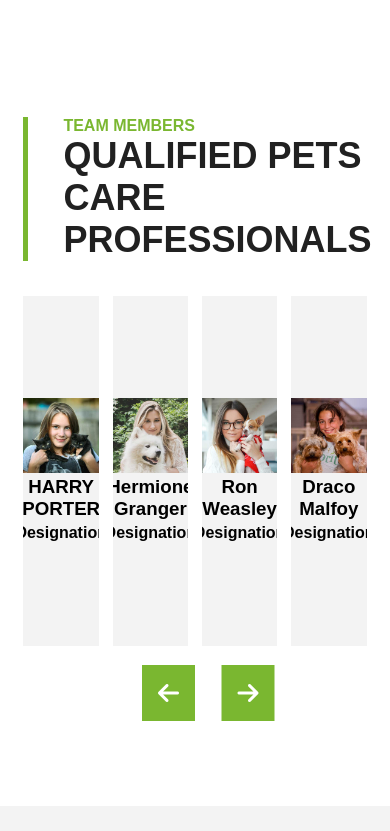
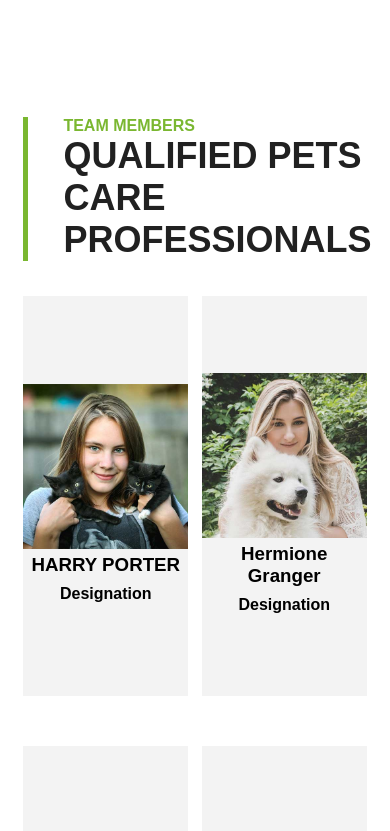
Before and after one commit to rudmoon/Pet-Shop, a plain HTML site: page index.html in a window 390 px wide. Shown: the part 7231-8062 px from the top of the page. Drawn offline with nearby package versions, Linux system fonts and the light colour scheme.

Commit message:
Shallow finish with css
Shallow finish with css

```diff
--- a/index.html
+++ b/index.html
@@ -349,8 +349,6 @@
                         <h4 class="member__designation">Designation</h4>
                     </li>
                 </ul>
-                <button id="team__prevBtn"><i class="fa-solid fa-arrow-left"></i></button>
-                <button id="team__nextBtn"><i class="fa-solid fa-arrow-right"></i></button>
             </div>
         </div>
     </section>
--- a/main.js
+++ b/main.js
@@ -131,22 +131,9 @@ $(document).ready(function() {
         },300);
     });
 
-    //6) Team list slide-show
-
-    let teamContain = $('.introduce__cover');
-    let teamUl = teamContain.find('ul');
-    let teamLi = teamUl.find('li');
-    let teamPrev = teamContain.find('#team__prevBtn');
-    let teamNext = teamContain.find('#team__nextBtn');
-    let teamslideCount = teamLi.length;
-    let currentIdx = 0;
 
 
-    teamLi.each(function(i) {
-        $(this).css({
-            left : i*26 + '%'
-        })
-    })
+
 
 
 
--- a/style.css
+++ b/style.css
@@ -668,17 +668,19 @@ i {
 }
 .introduce__cover {
     position: relative;
-    height: 430px;
+    height: 460px;
+    overflow: hidden;
 }
 .team__introduce {
     position: absolute;
     width: 100%;
 }
 .team__introduce--member {
-    position: absolute;
     width: 22%;
-    height: 350px;
+    height: 370px;
     margin-right: 4%;
+    margin-bottom: 100px;
+    float : left;
     overflow: hidden;
     display: flex;
     flex-direction: column;
@@ -686,6 +688,9 @@ i {
     align-items: center;
     text-align: center;
     background-color: #f3f3f3;
+}
+.team__introduce--member:last-child {
+    margin-right: 0;
 }
 .member__full-name, .member__designation {
     padding : 3%;
@@ -1016,6 +1021,30 @@ i {
     #pricing {
         margin-bottom: var(--font-biggest);
     }
+    .introduce__cover {
+        width: 100%;
+        height: 900px;
+    }
+    #team {
+        margin-bottom: var(--font-bigger);
+    }
+    .team__introduce {
+        position: static;
+        display: flex;
+        width: 100%;
+        height: 100%;
+        flex-wrap: wrap;
+    }
+    .team__introduce--member {
+        width: 48%;
+        height: 400px;
+        clear : both;
+        margin-right: 4%;
+        margin-bottom: 50px;
+    }
+    .team__introduce--member:nth-child(2n) {
+        margin-right: 0;
+    }
 }
 
 @media screen and (max-width:620px) {
```
